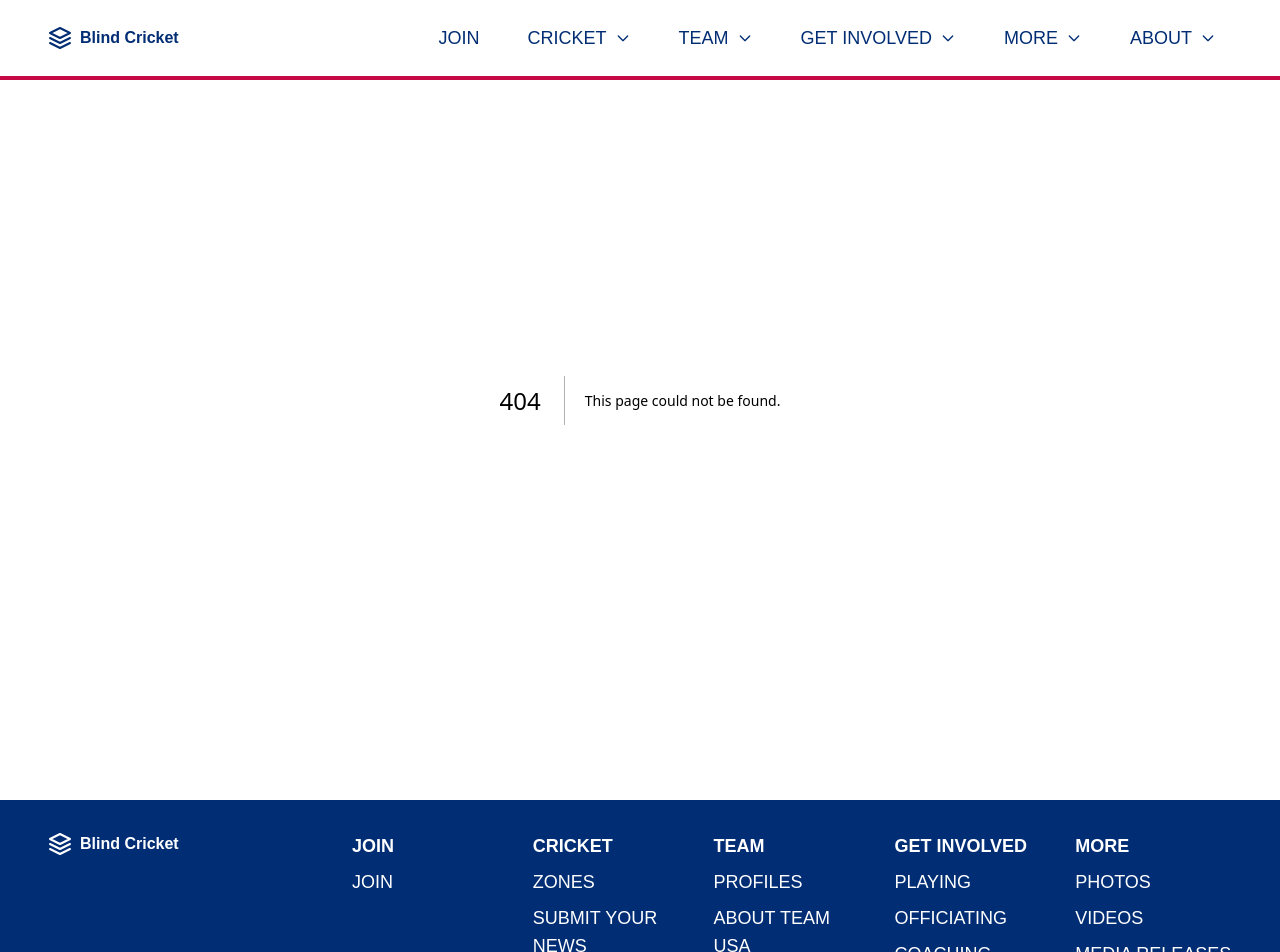
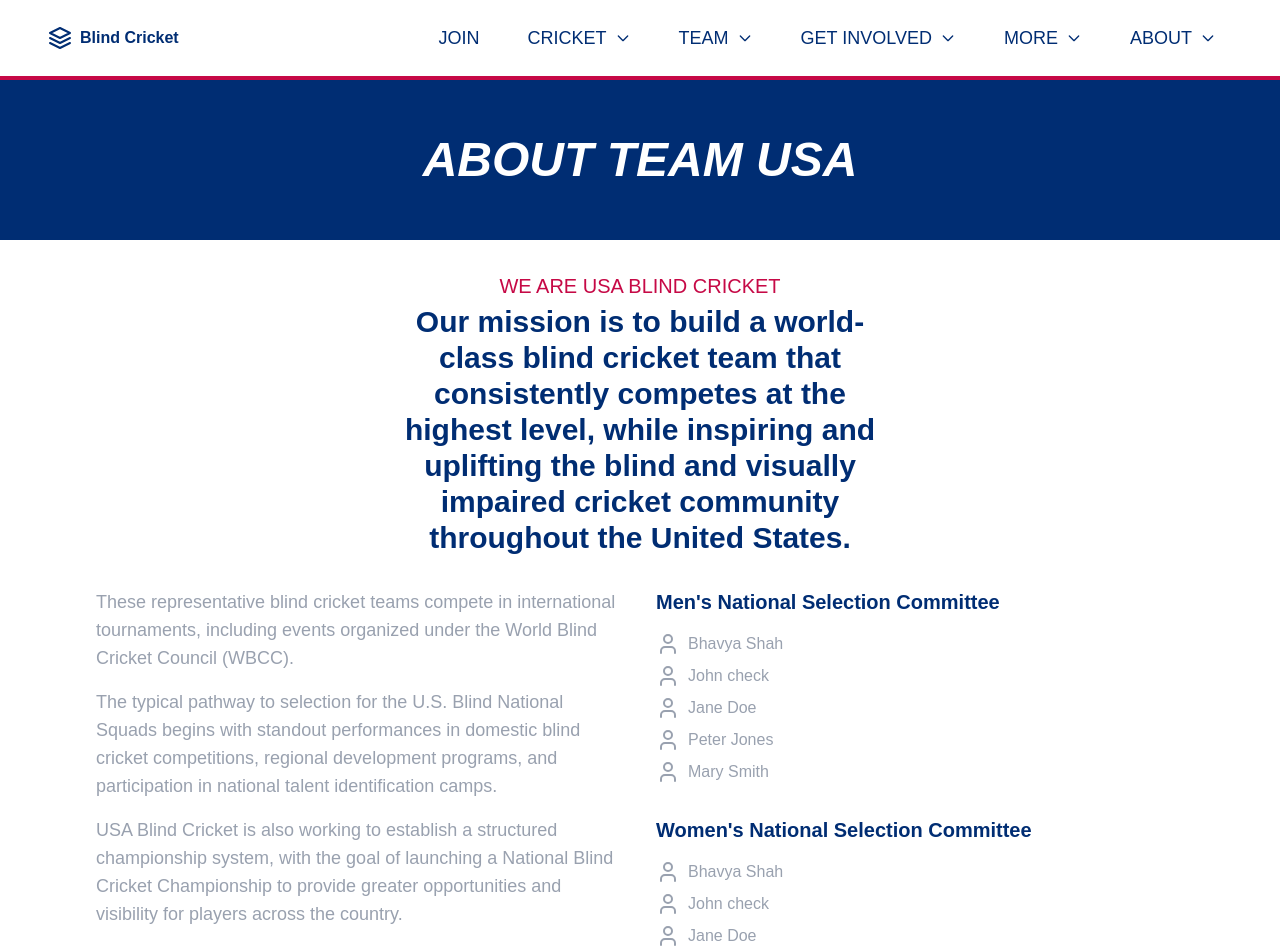
Before and after one commit to rupesh-kaneki88/cabusa, a Next.js app: page /team/about-team-usa in a window 1280 px wide. Before the commit this address had no page. Shown: the top 952 px of the page. Built offline with nearby package versions, Linux system fonts and the light colour scheme.

Commit message:
added about team page

```diff
--- /dev/null
+++ b/src/app/team/about-team-usa/page.tsx
@@ -0,0 +1,106 @@
+
+'use client'
+import { useTheme } from '@/components/ThemeProvider';
+import { useRef, useEffect } from 'react';
+import { gsap } from 'gsap';
+import { User } from 'lucide-react';
+
+const TeamUSAPage = () => {
+  const { colors } = useTheme();
+  const titleRef = useRef<HTMLDivElement>(null);
+
+
+  const subtitleRef = useRef<HTMLHeadingElement>(null);
+  const quoteRef = useRef<HTMLParagraphElement>(null);
+  const leftColRef = useRef<HTMLDivElement>(null);
+  const rightColRef = useRef<HTMLDivElement>(null);
+
+  useEffect(() => {
+    if (titleRef.current) {
+      gsap.fromTo(titleRef.current, { x: -window.innerWidth }, { x: 0, duration: 1, ease: 'power3.out' });
+    }
+    if (subtitleRef.current) {
+      gsap.fromTo(subtitleRef.current, { opacity: 0, y: 50 }, { opacity: 1, y: 0, duration: 1, delay: 0.5, ease: 'power3.out' });
+    }
+    if (quoteRef.current) {
+      gsap.fromTo(quoteRef.current, { opacity: 0, y: 50 }, { opacity: 1, y: 0, duration: 1, delay: 0.8, ease: 'power3.out' });
+    }
+    if (leftColRef.current) {
+      gsap.fromTo(leftColRef.current.children, { opacity: 0, y: 50 }, { opacity: 1, y: 0, duration: 1, delay: 1.1, stagger: 0.3, ease: 'power3.out' });
+    }
+    if (rightColRef.current) {
+      gsap.fromTo(rightColRef.current.children, { opacity: 0, y: 50 }, { opacity: 1, y: 0, duration: 1, delay: 1.4, stagger: 0.3, ease: 'power3.out' });
+    }
+  }, []);
+
+  const mensCommittee = [
+    "Bhavya Shah",
+    "John check",
+    "Jane Doe",
+    "Peter Jones",
+    "Mary Smith",
+  ];
+
+  const womensCommittee = [
+    "Bhavya Shah",
+    "John check",
+    "Jane Doe",
+    "Peter Jones",
+    "Mary Smith",
+  ];
+
+  return (
+    <div className='mb-4 md:mb-8'>
+      <div ref={titleRef} style={{ backgroundColor: colors.mainBackground }} className="h-24 md:h-40 flex mt-24 md:mt-20 items-center justify-center px-4">
+        <h1 className="text-2xl md:text-5xl font-bold uppercase italic" style={{ color: colors.secondaryBackground }}>About Team USA</h1>
+      </div>
+      <div className="container mx-auto px-4 md:px-24 py-8">
+        <div className="text-center mb-8">
+          <div className="text-center mb-8">
+          <h2 ref={subtitleRef} className="text-lg md:text-xl font-normal px-10 mb-1 md:px-40 lg:px-74 uppercase" style={{color: colors.thirdBackground}}>WE ARE USA BLIND CRICKET</h2>
+          <p ref={quoteRef} className="text-2xl md:text-3xl font-bold mb-8 px-10 md:px-40 lg:px-74">Our mission is to build a world-class blind cricket team that consistently competes at the highest level, while inspiring and uplifting the blind and visually impaired cricket community throughout the United States.</p>
+        </div>
+        </div>
+        <div className="grid grid-cols-1 md:grid-cols-2 gap-8 text-gray-400">
+          <div ref={leftColRef}>
+            <p className="text-lg mb-4">
+              These representative blind cricket teams compete in international tournaments, including events organized under the World Blind Cricket Council (WBCC).
+            </p>
+            <p className="text-lg mb-4">
+              The typical pathway to selection for the U.S. Blind National Squads begins with standout performances in domestic blind cricket competitions, regional development programs, and participation in national talent identification camps.
+            </p>
+            <p className="text-lg">
+              USA Blind Cricket is also working to establish a structured championship system, with the goal of launching a National Blind Cricket Championship to provide greater opportunities and visibility for players across the country.
+            </p>
+          </div>
+          <div ref={rightColRef}>
+            <div className="mb-8">
+              <h3 className="text-lg md:text-xl font-semibold mb-4" style={{color:colors.mainBackground}}>Men's National Selection Committee</h3>
+              <ul>
+                {mensCommittee.map((member) => (
+                  <li key={member} className="flex items-center mb-2">
+                    <User className="mr-2" />
+                    <span>{member}</span>
+                  </li>
+                ))}
+              </ul>
+            </div>
+            <div>
+              <h3 className="text-lg md:text-xl font-bold mb-4" style={{color:colors.mainBackground}}>Women's National Selection Committee</h3>
+              <ul>
+                {womensCommittee.map((member) => (
+                  <li key={member} className="flex items-center mb-2">
+                    <User className="mr-2" />
+                    <span>{member}</span>
+                  </li>
+                ))}
+              </ul>
+            </div>
+          </div>
+        </div>
+      </div>
+    </div>
+  );
+};
+
+export default TeamUSAPage;
--- a/src/components/Header.tsx
+++ b/src/components/Header.tsx
@@ -52,7 +52,7 @@ export default function Header() {
       // href: "#team-section",
       subLinks: [
         { name: "PROFILES", href: "/team/profiles" },
-        { name: "ABOUT TEAM USA", href: "#" },
+        { name: "ABOUT TEAM USA", href: "/team/about-team-usa" },
         { name: "MATCH CENTER", href: "#" },
         { name: "SCHEDULE", href: "#" },
       ],
```
